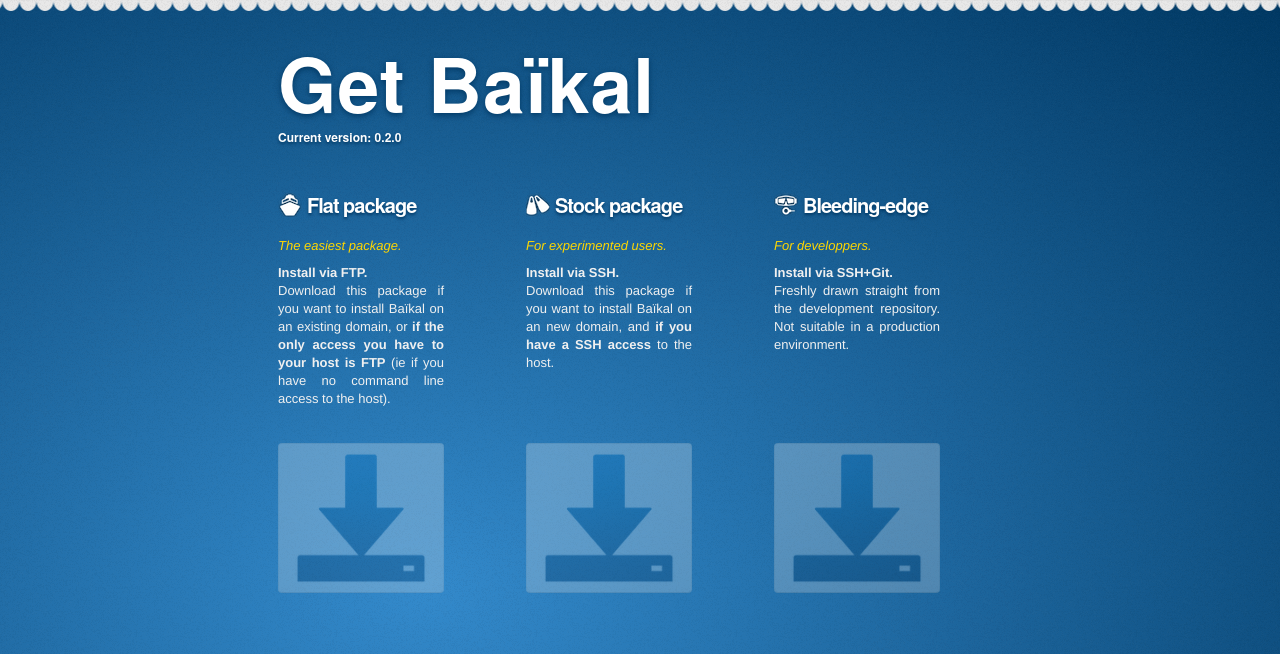
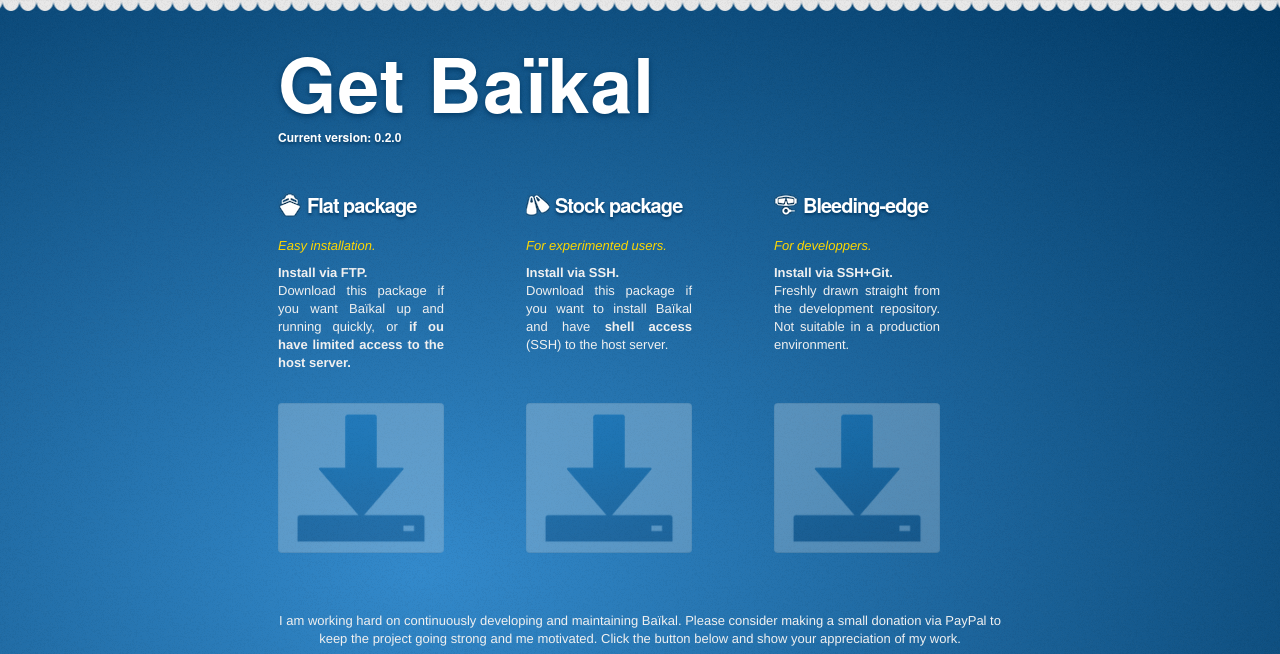
Before and after one commit to netgusto/baikal.codr.fr, a PHP site: page / in a window 1280 px wide. Shown: the part 2020-2674 px from the top of the page. Run offline with PHP 8.4, Linux system fonts and the light colour scheme; some libraries are stand-ins or nearby versions.

Commit message:
Shorter download descriptions.

```diff
--- a/html/index.php
+++ b/html/index.php
@@ -216,10 +216,10 @@ $sDevLink = "http://github.com/jeromeschneider/Baikal";
 				<div class="span3 download-package">
 					<div class="description">
 						<h4><img src="res/img/download-boat-24px.png" class="pull-left" alt=""/> Flat package</h4>
-						<p class="package-explain">The easiest package.</p>
+						<p class="package-explain">Easy installation.</p>
 						<p class="package-body">
 							<strong>Install via FTP.</strong><br />
-							Download this package if you want to install Baïkal on an existing domain, or <strong>if the only access you have to your host is FTP</strong> (ie if you have no command line access to the host).
+							Download this package if you want Baïkal up and running quickly, or <strong>if ou have limited access to the host server.</strong>
 						</p>
 					</div>
 					<p class="download-package-button">
@@ -235,7 +235,7 @@ $sDevLink = "http://github.com/jeromeschneider/Baikal";
 						<p class="package-explain">For experimented users.</p>
 						<p class="package-body">
 							<strong>Install via SSH.</strong><br />
-							Download this package if you want to install Baïkal on an new domain, and <strong>if you have a SSH access</strong> to the host.
+							Download this package if you want to install Baïkal and have <strong>shell access</strong> (SSH) to the host server.
 						</p>
 					</div>
 					<p class="download-package-button">
--- a/html/res/css/baikal.css
+++ b/html/res/css/baikal.css
@@ -203,7 +203,7 @@ section#download p.package-explain {
 }
 
 section#download div.download-package div.description {
-	height: 250px;
+	height: 210px;
 }
 
 section#download p.package-body {
```
